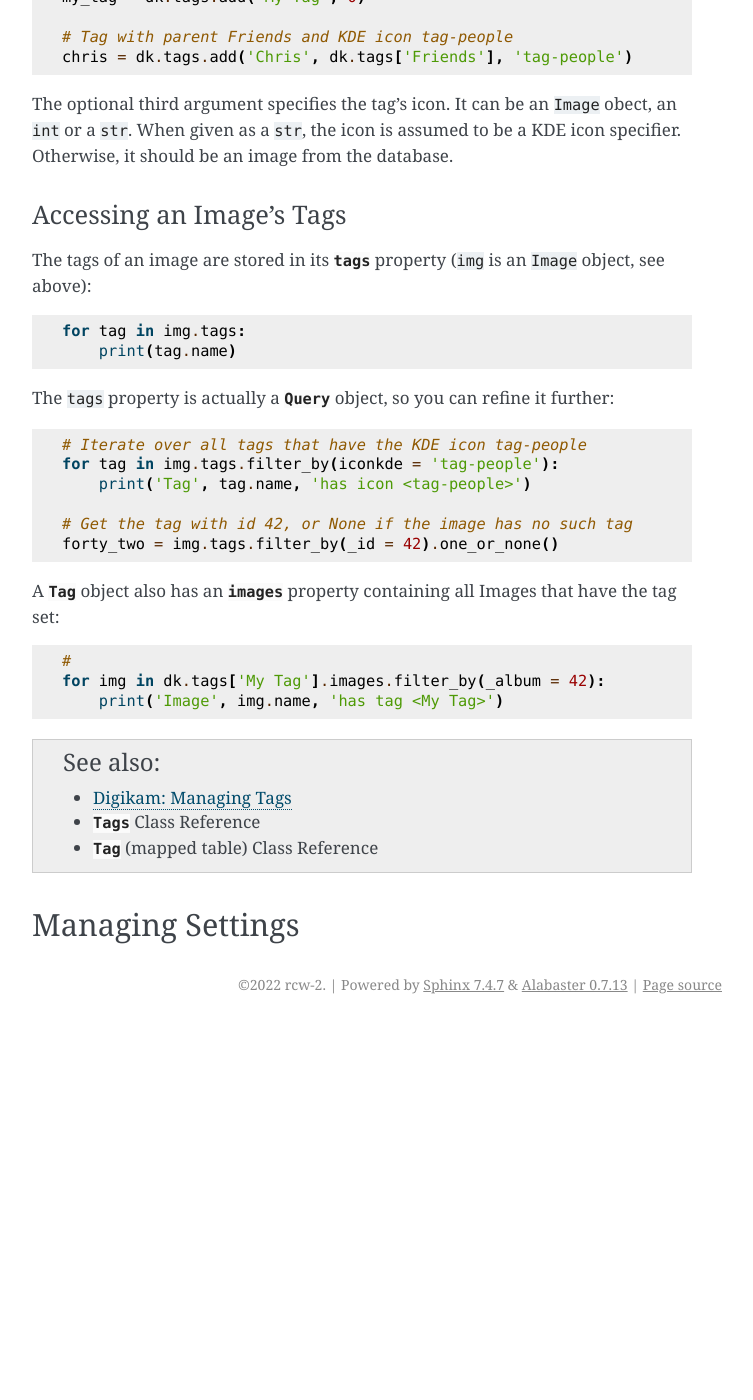
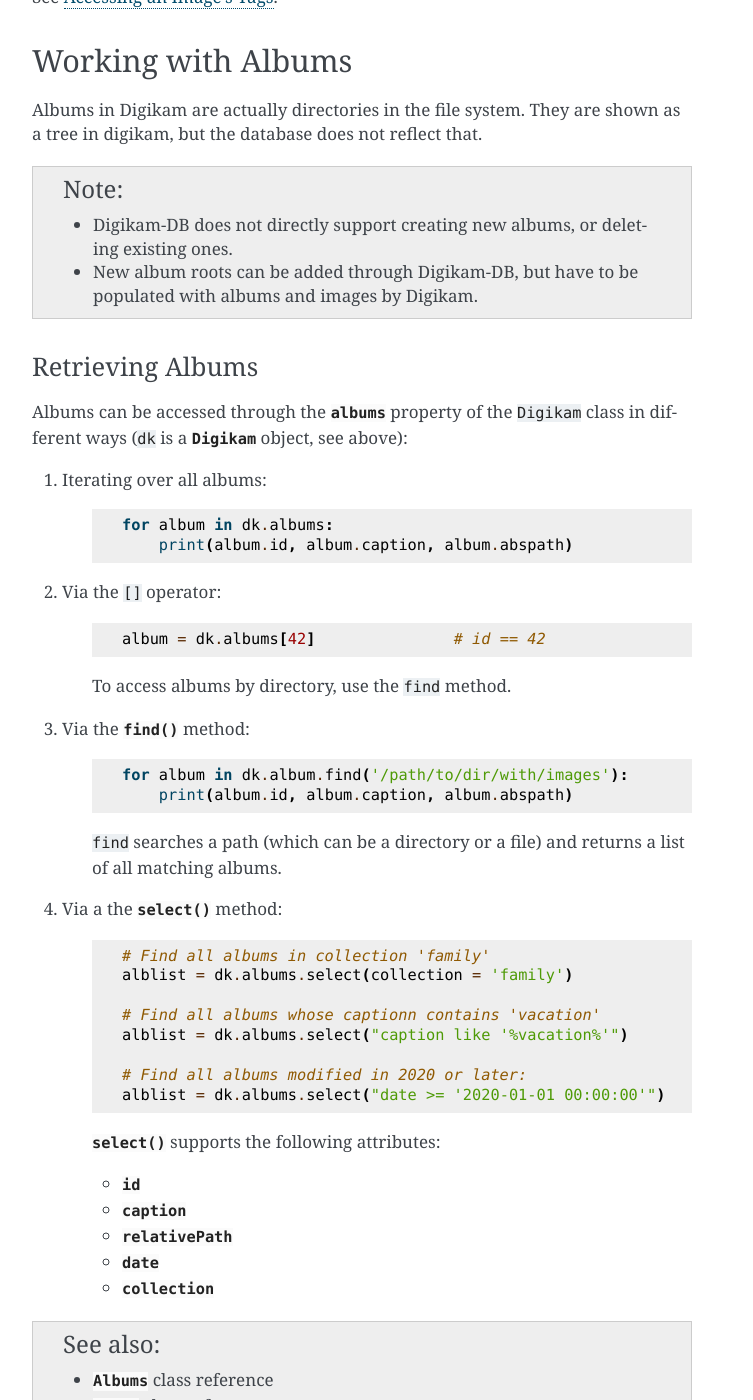
Before and after one commit to rcw-2/python-digikamdb, a Sphinx documentation site: the page built from docs/tutorial.rst, in a window 1280 px wide and 1400 px high, scrolled down 4666 px. Shown: the whole window, without its empty margins (388-1141 px from the left). Built offline with Sphinx 7.4.7, drawn with Linux system fonts in a browser that asks for light colours; the version number could not be read and is left out; before the commit the page ends 5690 px from its top, so only the background shows below that; some of the changed text lies outside the part shown.

Commit message:
* Fixed Albums.find() * Added documentation

```diff
--- a/docs/tutorial.rst
+++ b/docs/tutorial.rst
@@ -43,7 +43,7 @@
     For specification of the database, use the values you entered in the
     Digikam database configuration. With MySQL, you can also use a different
     user with reduced rights (e.g. only ``SELECT`` and ``SHOW VIEW``) to keep
-    your database safe.
+    your database safe if you do not need write access.
 
 #.  You can also use a previously created SQLAlchemy :class:`~sqlalchemy.engine.Engine`
     object. This example uses the same database as the previous one:
@@ -55,6 +55,13 @@
         engine = create_engine('mysql+pymysql://user:passwd@mysql.mydomain.org/mydatabase')
         dk = Digikam(engine)
 
+.. note::
+    Digikam-DB does not do commits by itself, so you have do this manually at
+    appropriate places to make sure your changes are actually written to the
+    database. The :attr:`~digikamdb.conn.Digikam.session` property contains the
+    SQLAlchemy session and can be used to do this (``dk.session.commit()`` in
+    the examples above).
+
 .. seealso::
 
     * `Digikam Database Settings <https://docs.kde.org/trunk5/en/digikam-doc/digikam/using-setup.html#using-setup-database>`_
@@ -63,6 +70,9 @@
 
 General API Structure
 ----------------------
+
+Digikam object properties
+~~~~~~~~~~~~~~~~~~~~~~~~~~
 
 Data stored in the database can be accessed through properties of the Digikam
 class, as described in the following chapters. The properties are
@@ -76,7 +86,7 @@
 With the exception of ``settings``, these properties behave alike:
 
 * The properties are iterable, yielding objects of the respective type
-  (:class:`~_sqla.Image`, :class:`~_sqla.Album`, :class:`_sqla.AlbumRoot`
+  (:class:`~_sqla.Image`, :class:`~_sqla.Album`, :class:`~_sqla.AlbumRoot`
   or :class:`~_sqla.Tag`). These classes are mapped to the respective database
   tabley by SQLAlchemy.
 * Individual objects can be accessed by their id via the ``[]`` operator. Some
@@ -114,15 +124,15 @@
 --------------------
 
 .. note::
-    Digikam-DB does not directly support creating new images, or deleting
-    existing ones.
+    Digikam-DB does not directly support creating new images, or deleting,
+    renaming or moving existing ones.
 
 Retrieving Images
 ~~~~~~~~~~~~~~~~~~
 
 Images can be accessed through the :attr:`~digikamdb.conn.Digikam.images`
-property of the ``Digikam`` class in different ways (``dk`` is a ``Digikam``
-object, see above):
+property of the ``Digikam`` class in different ways (``dk`` is a
+:class:`~digikamdb.conn.Digikam` object, see above):
 
 #. Iterating over all images:
 
@@ -139,7 +149,7 @@
 
     To access images by name, use the ``find`` method.
 
-#. Via the :meth:`~digikamdb.tags.Images.find` method:
+#. Via the :meth:`~digikamdb.images.Images.find` method:
 
     .. code-block:: python
 
@@ -149,7 +159,7 @@
     ``find`` searches a path (which can be a directory or a file) and returns
     a list of all matching images.
 
-#. Via a the :meth:`~digikamdb.images.images.select` method:
+#. Via a the :meth:`~digikamdb.images.Images.select` method:
 
     .. code-block:: python
 
@@ -162,7 +172,7 @@
         # Find all images modified in 2020 or later:
         imglist = dk.images.select("modificationDate >= '2020-01-01 00:00:00'")
 
-    :meth:`~digikamdb.images.images.select` supports the following attributes:
+    :meth:`~digikamdb.images.Images.select` supports the following attributes:
 
     * :attr:`~_sqla.Image.id`
     * :attr:`~_sqla.Image.album` (numeric field containing the album id)
@@ -174,7 +184,47 @@
     * :attr:`~_sqla.Image.uniqueHash`
     * :attr:`~_sqla.Image.manualOrder`
 
-.. todo:: Describe modifying images
+.. seealso::
+
+    * :class:`~digikamdb.images.Images` class reference
+    * :class:`~_sqla.Image` class reference
+
+Titles and Captions
+~~~~~~~~~~~~~~~~~~~~
+
+Titles and captions are text fields usually containing descriptive information
+about the image. Both are multi-lingual, captions can also have an author and a
+date. They are accessed via the ``Image`` properties :attr:`~_sqla.Image.titles`
+and :attr:`~_sqla.Image.captions`. For both, there is a "quick access" attribute:
+
+* :attr:`~_sqla.Image.title`: language = ``x-default``
+* :attr:`~_sqla.Image.caption`: language = ``x-default``, auhtor = ``None``
+
+The "plural" properties can be used to access other titles and captions.
+
+.. code-block:: python
+
+    print(img.title)                # print title in 'x-default'
+    print(img.titles['x-default'])  # same as above
+
+    print(img.caption)              # print caption in 'x-default', no author
+    print(img.captions[('x-default', None)]
+                                    # same as above
+
+    img.titles['de-DE'] = 'Ein Titel'   # German title
+    img.titles['fr-FR'] = 'Un titre'    # French title
+
+.. seealso::
+
+    * :class:`~_sqla.ImageTitles` class reference
+    * :class:`~_sqla.ImageCaptions` class reference
+
+Tags
+~~~~~
+
+See :ref:`imagetags`.
+
+.. todo:: More metadata
 
 
 Working with Albums
@@ -184,10 +234,72 @@
 as a tree in digikam, but the database does not reflect that.
 
 .. note::
-    Digikam-DB does not directly support creating new albums, or deleting
-    existing ones.
 
-.. todo:: Albums Tutorial
+    * Digikam-DB does not directly support creating new albums, or deleting
+      existing ones.
+    * New album roots can be added through Digikam-DB, but have to be populated
+      with albums and images by Digikam.
+
+Retrieving Albums
+~~~~~~~~~~~~~~~~~~
+
+Albums can be accessed through the :attr:`~digikamdb.conn.Digikam.albums`
+property of the ``Digikam`` class in different ways (``dk`` is a
+:class:`~digikamdb.conn.Digikam` object, see above):
+
+#. Iterating over all albums:
+
+    .. code-block:: python
+
+        for album in dk.albums:
+            print(album.id, album.caption, album.abspath)
+
+#. Via the ``[]`` operator:
+
+    .. code-block:: python
+
+        album = dk.albums[42]               # id == 42
+
+    To access albums by directory, use the ``find`` method.
+
+#. Via the :meth:`~digikamdb.albums.Albums.find` method:
+
+    .. code-block:: python
+
+        for album in dk.album.find('/path/to/dir/with/images'):
+            print(album.id, album.caption, album.abspath)
+
+    ``find`` searches a path (which can be a directory or a file) and returns
+    a list of all matching albums.
+
+#. Via a the :meth:`~digikamdb.albums.Albums.select` method:
+
+    .. code-block:: python
+
+        # Find all albums in collection 'family'
+        alblist = dk.albums.select(collection = 'family')
+
+        # Find all albums whose captionn contains 'vacation'
+        alblist = dk.albums.select("caption like '%vacation%'")
+
+        # Find all albums modified in 2020 or later:
+        alblist = dk.albums.select("date >= '2020-01-01 00:00:00'")
+
+    :meth:`~digikamdb.albums.Albums.select` supports the following attributes:
+
+    * :attr:`~_sqla.Album.id`
+    * :attr:`~_sqla.Album.caption`
+    * :attr:`~_sqla.Album.relativePath`
+    * :attr:`~_sqla.Album.date`
+    * :attr:`~_sqla.Album.collection`
+
+.. seealso::
+
+    * :class:`~digikamdb.albums.Albums` class reference
+    * :class:`~_sqla.Album` class reference
+
+
+.. todo:: Modifying Albums
 
 
 Working with Tags
@@ -239,13 +351,24 @@
     # Tag at top level without an icon
     my_tag = dk.tags.add('My Tag', 0)
 
-    # Tag with parent Friends and KDE icon tag-people
+    # Tag with parent 'Friends' and KDE icon tag-people
     chris = dk.tags.add('Chris', dk.tags['Friends'], 'tag-people')
+
+    # Save changes to database
+    dk.session.commit()
 
 The optional third argument specifies the tag's icon. It can be an ``Image``
 obect, an ``int`` or a ``str``. When given as a ``str``, the icon is assumed
 to be a KDE icon specifier. Otherwise, it should be an image from the
 database.
+
+.. seealso::
+
+    * `Digikam: Managing Tags <https://docs.kde.org/trunk5/en/digikam-doc/digikam/using-digikam.html#using-mainwindow-tagsview>`_
+    * :class:`~digikamdb.tags.Tags` Class Reference
+    * :class:`~_sqla.Tag` (mapped table) Class Reference
+
+.. _imagetags:
 
 Accessing an Image's Tags
 ~~~~~~~~~~~~~~~~~~~~~~~~~~
@@ -275,17 +398,20 @@
 
 .. code-block:: python
 
-    #
+    # Get all images in album with id=42 and tag 'My Tag'
     for img in dk.tags['My Tag'].images.filter_by(_album = 42):
         print('Image', img.name, 'has tag <My Tag>')
 
-.. todo:: Describe modifying tags
+To add a tag to an image, modify its :attr:`~_sqla.Image.tags` property:
 
-.. seealso::
+.. code-block:: python
 
-    * `Digikam: Managing Tags <https://docs.kde.org/trunk5/en/digikam-doc/digikam/using-digikam.html#using-mainwindow-tagsview>`_
-    * :class:`~digikamdb.tags.Tags` Class Reference
-    * :class:`~_sqla.Tag` (mapped table) Class Reference
+    # Add tag to image
+    img.tags.append(tag)
+
+.. todo::
+    * Describe modifying tags
+    * Describe setting image tags
 
 
 Managing Settings
```
Also changed, not shown: 4 other files.
